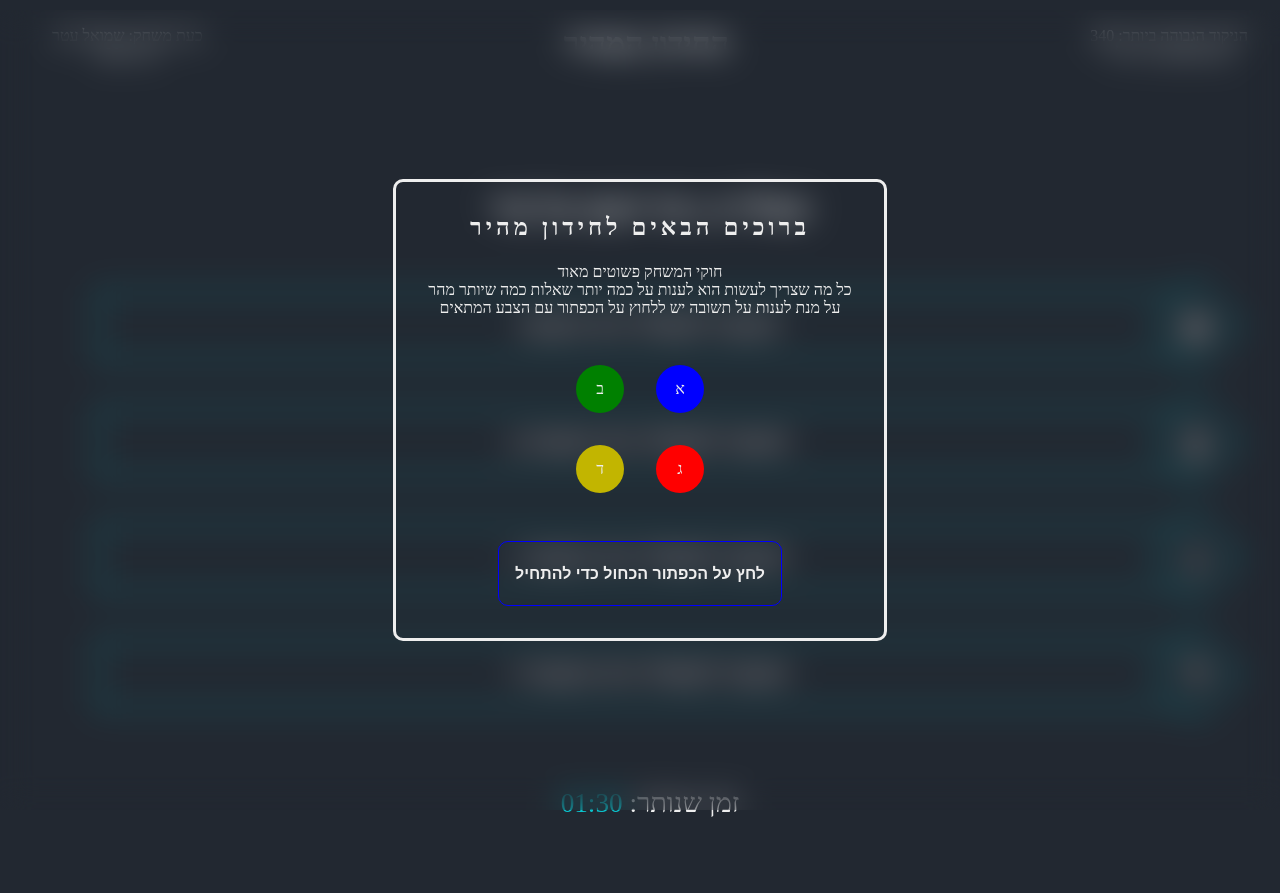
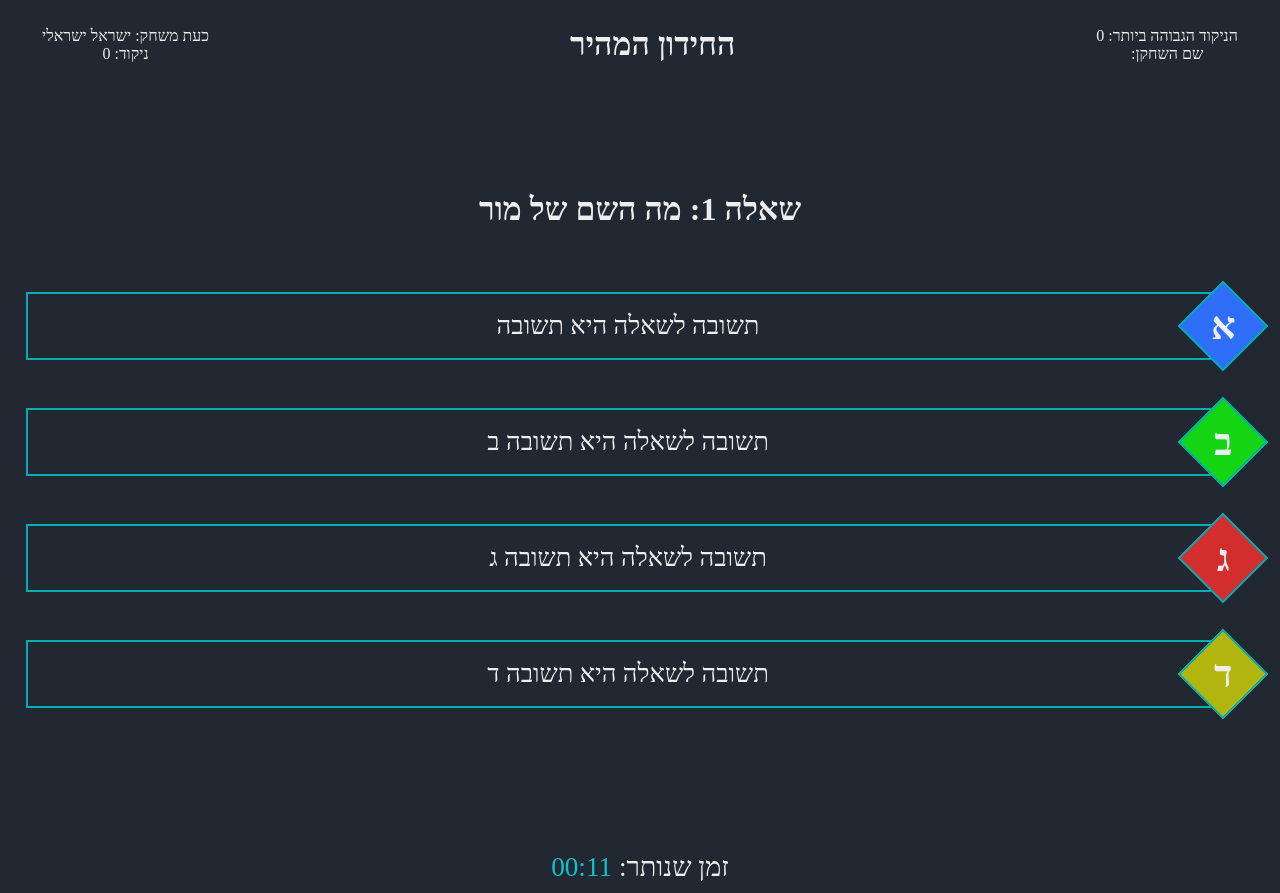
Before and after one commit to Atshmuel/fs_e2e, a plain HTML site: page index.html in a window 1280 px wide. Before the commit the page ends 829 px from the top, so only its background shows below. Drawn offline with Linux system fonts and the light colour scheme.

Commit message:
refactored all the code, and colab with mor

```diff
--- a/index.html
+++ b/index.html
@@ -15,10 +15,10 @@
             <p>כל מה שצריך לעשות הוא לענות על כמה יותר שאלות כמה שיותר מהר</p>
             <p>על מנת לענות על תשובה יש ללחוץ על הכפתור עם הצבע המתאים</p>
             <div>
-                <p class="btn-icon" id="blue">א</p>
-                <p class="btn-icon" id="green">ב</p>
-                <p class="btn-icon" id="red">ג</p>
-                <p class="btn-icon" id="yellow">ד</p>
+                <p class="btn-icon blue">א</p>
+                <p class="btn-icon green">ב</p>
+                <p class="btn-icon red">ג</p>
+                <p class="btn-icon yellow">ד</p>
             </div>
             <button id="dialog-btn">לחץ על הכפתור הכחול כדי להתחיל</button>
         </dialog>
@@ -54,8 +54,8 @@
         </h2>
         <div id="all-answers">
             <div class="answer-container">
-                <div class="square">
-                    <h2 class="answer-char">
+                <div class="square blue">
+                    <h2  class="answer-char">
                         א
                     </h2>
                 </div>
@@ -64,7 +64,7 @@
                     </span>
             </div>
             <div class="answer-container">
-                <div class="square">
+                <div class="square green">
                     <h2 class="answer-char">
                         ב
                     </h2>
@@ -74,7 +74,7 @@
                     </span>
             </div>
             <div class="answer-container">
-                <div class="square">
+                <div class="square red">
                     <h2 class="answer-char">
                         ג
                     </h2>
@@ -84,7 +84,7 @@
                     </span>
             </div>
             <div class="answer-container">
-                <div class="square">
+                <div class="square yellow">
                     <h2 class="answer-char">
                         ד
                     </h2>
--- a/script.js
+++ b/script.js
@@ -363,32 +363,38 @@ const allQuestionArr = [
 
 const initialState = {
     gameState: 'init',
-    time: 2,
+    time: 15,
     questionCnt: 1,
     corrAnswersCnt: 0,
-    name: getBestPlayer().name,
-    score: getBestPlayer().score
+    name: "",
+    score: getBestPlayer(),
+    questionData: {},
 }
 
 
-// localStorage.setItem('games-info', JSON.stringify([{ player: 'שמואל', score: 200 }, { player: 'אבי', score: 100 }, { player: 'נתי', score: 300 }, { player: 'אלי', score: 200 }, { player: 'חיים', score: 420 }, { player: 'שלי', score: 200 }]))
+function shuffleQuestions() {
+    for (let i = allQuestionArr.length - 1; i > 0; i--) {
+        let rnd = Math.floor(Math.random() * (i + 1))
+        let temp = allQuestionArr[i]
+        allQuestionArr[i] = allQuestionArr[rnd]
+        allQuestionArr[rnd] = temp
+    }
+}
 
 document.addEventListener('keydown', handleKeyDown)
+
 function setLocalStorage(keyName, data) {
     localStorage.setItem(keyName, JSON.stringify(data));
 }
 function getLocalStorage(keyName) {
     return JSON.parse(localStorage.getItem(keyName))
 }
-
-
 function getById(elId) {
     return document.getElementById(elId)
 }
 function getAllByClass(className) {
     return document.querySelectorAll(`.${className}`)
 }
-
 
 const bestScoreEl = getById('best-score');
 const bestPlayerEl = getById('best-player');
@@ -406,14 +412,11 @@ const timer = getById('timer')
 const modal = getById('dialog')
 const modalContainer = getById('dialog-container')
 
-
-
-
 function getBestPlayer() {
     let score = 0
     let name = "-"
     const gamesInfo = getLocalStorage('games-info')
-    if (!gamesInfo) return { name, score }
+    if (!gamesInfo) return score
     gamesInfo.map((el) => {
         let temp = score
         score = Math.max(score, el.score)
@@ -422,16 +425,24 @@ function getBestPlayer() {
         }
     }
     )
-    return { name, score }
+    return score
 }
 
+function getQ(i) {
+    return allQuestionArr[i - 1]
+}
+
+
 function startGame() {
+    shuffleQuestions()
+    initialState.questionData = getQ(initialState.questionCnt)
     showBestGame();
     currPlayerEl.innerText = "ישראל ישראלי"
     currScoreEl.innerText = 0
     initialState.gameState = 'running'
+    modalContainer.remove()
+    countDown()
 
-    countDown()
 }
 
 
@@ -451,25 +462,27 @@ function clearCorrectAnswers() {
         allAnswersContainers[i].classList.remove('correct-answer')
     })
 }
-
+startGame()
 function handleKeyDown(e) {
     switch (e.key) {
-        case 'a' && 'b':
-            if (initialState.gameState !== 'init') return
-            modalContainer.remove()
-            startGame()
-            break;
+
+
+        // case 'a' && 'b':
+        //     if (initialState.gameState !== 'init') return
+        // modalContainer.remove()
+        // startGame()
+        // break;
         case 'a':
-            console.log(e.key)
+            checkAnswer(0)
             break;
         case 'b':
-            console.log(e.key)
+            checkAnswer(1)
             break;
         case 'c':
-            console.log(e.key)
+            checkAnswer(2)
             break;
         case 'd':
-            console.log(e.key)
+            checkAnswer(3)
             break;
         default:
             break;
@@ -477,11 +490,29 @@ function handleKeyDown(e) {
 
 }
 
-function checkCorrect(correctAnswer, answersArr) {
-    const corrAnswerIndex = answersArr.indexOf(correctAnswer)
-    initialState.corrAnswersCnt++;
-    allSquaresEl[corrAnswerIndex].classList.add('correct')
-    allAnswersContainers[corrAnswerIndex].classList.add('correct-answer')
+
+
+
+
+
+function checkAnswer(pressedBtnNum) {
+    let isCorr = false
+    if (initialState.questionData.options[pressedBtnNum] === initialState.questionData.correct_answer) {
+        initialState.questionCnt++;
+        initialState.corrAnswersCnt++;
+        initialState.score += 10;
+        isCorr = true;
+        initialState.questionData = getQ(initialState.questionCnt)
+        console.log(initialState.questionData);
+
+        allSquaresEl[pressedBtnNum].classList.add('correct')
+        allAnswersContainers[pressedBtnNum].classList.add('correct-answer')
+    } else {
+        initialState.questionCnt++
+        allAnswersContainers[pressedBtnNum].classList.add('wrong')
+    }
+    // updateUi(pressedBtnNum, isCorr)
+
 }
 
 function showBestGame() {
@@ -492,8 +523,12 @@ function showBestGame() {
 function handleQuestionChange(questionObj, questionNum) {
     const { question, options, correct_answer } = questionObj[questionNum]
     questionEl.innerText = question
-    allAnswersEl.forEach((answer, i) => answer.innerHTML = options[i])
-    questionNumEl.innerHTML = questionNum - 1
+    allAnswersEl.forEach((answer, i) => {
+        answer.innerHTML = options[i]
+
+    })
+
+    questionNumEl.innerHTML = questionNum
 }
 
 function countDown() {
@@ -532,14 +567,13 @@ function resetGame() {
 
 
 
+
 }
 
-// handleQuestionChange(allQuestionArr, questionCnt)
+// handleQuestionChange(allQuestionArr, initialState.questionCnt);
 // startGame()
-// checkCorrect(allQuestionArr[0].correct_answer, allQuestionArr[0].options)
+// checkAnswer(allQuestionArr[0].correct_answer, allQuestionArr[0].options)
 // clearCorrectAnswers()
-
-
 
 
 function modalHandler() {
@@ -547,7 +581,7 @@ function modalHandler() {
                     <div id="dialog-container">
                         <dialog id="dialog" open>
                         <h3>המשחק נגמר</h3>
-                        <p>הצלחת לענות על ${corrAnswersCnt} מתוך ${initialState.questionCnt}</p>
+                        <p>הצלחת לענות על ${"corrAnswersCnt"} מתוך ${initialState.questionCnt}</p>
                         <p>כל הכבוד ${initialState.name}, הצלחת לצבור ${initialState.score}</p>
                         <button id="dialog-btn" onclick="resetGame">שחק שוב</button>
                         </dialog>
--- a/style.css
+++ b/style.css
@@ -27,7 +27,7 @@ header{
 main{
 
     text-align: center;
-    margin: 8rem auto 0 auto;
+    margin: 8rem 0;
 }
 #question-title{
     font-size: 2rem;
@@ -35,10 +35,8 @@ main{
 
 #all-answers{
     margin-top: 3rem;
-    display: flex;
-    flex-direction: row;
-    flex-wrap: wrap;
-    justify-content: center;
+    display: grid;
+    grid-template-columns: repeat(2,1fr);
     padding: 1rem;
     gap: 3rem;
 }
@@ -47,9 +45,9 @@ main{
     cursor: pointer;
     position: relative;
     border: 2px solid #00ADB5;
-    width: 90%;
     line-height: 4rem;
     font-size: 1.6rem;
+    margin-right: 1.5rem;
 
 }
 
@@ -78,11 +76,13 @@ main{
     transform: rotateZ(0);
 }
 
-
+.wrong{
+    animation: wrong 400ms ease-in forwards;
+}
 .correct > h2{
     transform: rotateZ(0);
 }
-.correct-answer,.correct{
+.correct-answer{
     animation: correct 400ms ease-in forwards;
 
 }
@@ -158,15 +158,15 @@ gap: 2rem;
     align-content: center;
     border-radius: 50%;
 }
-#blue{
-    background-color: blue;}
-#red{
-    background-color: red;}
-#green{
-    background-color: green;
+.blue{
+    background-color: rgb(47, 110, 248);}
+.red{
+    background-color: rgb(210, 46, 46);}
+.green{
+    background-color: rgb(19, 213, 19);
 }
-#yellow{
-    background-color: rgb(194, 181, 0);
+.yellow{
+    background-color: rgb(179, 182, 15);
 }
 
 @media only screen and (max-width: 1395px) {
@@ -174,6 +174,7 @@ gap: 2rem;
         margin-top: 7rem;
     }
     #all-answers{
+        grid-template-columns: repeat(1,1fr);
         margin-top: 3rem;
     }
 footer{
@@ -223,6 +224,15 @@ footer{
     }
 }
 
+@keyframes wrong {
+    0%{
+        background-color: #222831;
+    }
+    100%{
+        background-color:red;
+    }
+}
+
 @keyframes bounce {
     0%{
         font-size: 1.7rem;
```
